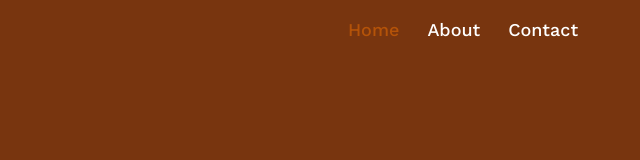
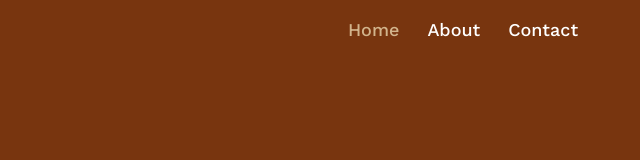
Before and after one commit to alomarramaa/coffee-card, a React (Vite) app: page / in a window 1280 px wide. Shown: the top 160 px of the page, without its empty margins (177-817 px from the left). Built offline with nearby package versions, Linux system fonts and the light colour scheme; a web font is replaced by a local one.

Commit message:
on hover text color

```diff
--- /dev/null
+++ b/src/components/Navbar.css
@@ -0,0 +1,12 @@
+.nav-link {
+    color: white;
+    text-decoration: none;
+  }
+
+  .nav-link:hover {
+    color: #D2B48C;
+  }
+
+  .nav-link-active {
+    color: #D2B48C; /* Light tan color */
+  }
--- a/src/components/Navbar.jsx
+++ b/src/components/Navbar.jsx
@@ -1,6 +1,7 @@
 //Create Navbar component
 import React from "react";
 import { NavLink } from "react-router-dom";
+import "./Navbar.css"
 
 const Navbar = () => {
   return (
@@ -18,18 +19,16 @@ const Navbar = () => {
       <NavLink
           to="/"
           className={({ isActive }) =>
-            isActive ? "text-amber-700" : "text-white"
-          }
+            isActive ? "nav-link nav-link-active" : "nav-link"
+        }
         >
           Home
         </NavLink>
         <NavLink
           to="/about"
           className={({ isActive }) =>
-            isActive
-              ? //when you click on it, it'll turn brown. Otherwise, it's black
-                "text-amber-700"
-              : "text-white"
+            isActive ? "nav-link nav-link-active" : "nav-link"
+
           }
         >
           About
@@ -57,8 +56,8 @@ const Navbar = () => {
         <NavLink
           to="/contact"
           className={({ isActive }) =>
-            isActive ? "text-amber-700" : "text-white"
-          }
+            isActive ? "nav-link nav-link-active" : "nav-link"
+        }
         >
           Contact
         </NavLink>
--- a/src/index.css
+++ b/src/index.css
@@ -11,8 +11,8 @@
 
 body {
   font-family: "Work Sans", sans-serif;
+
 }
-
 body:has(.card[data-color="blue"]:hover) {
   background-color: rgb(var(--blue-rgb) / 25%);
 }
```
